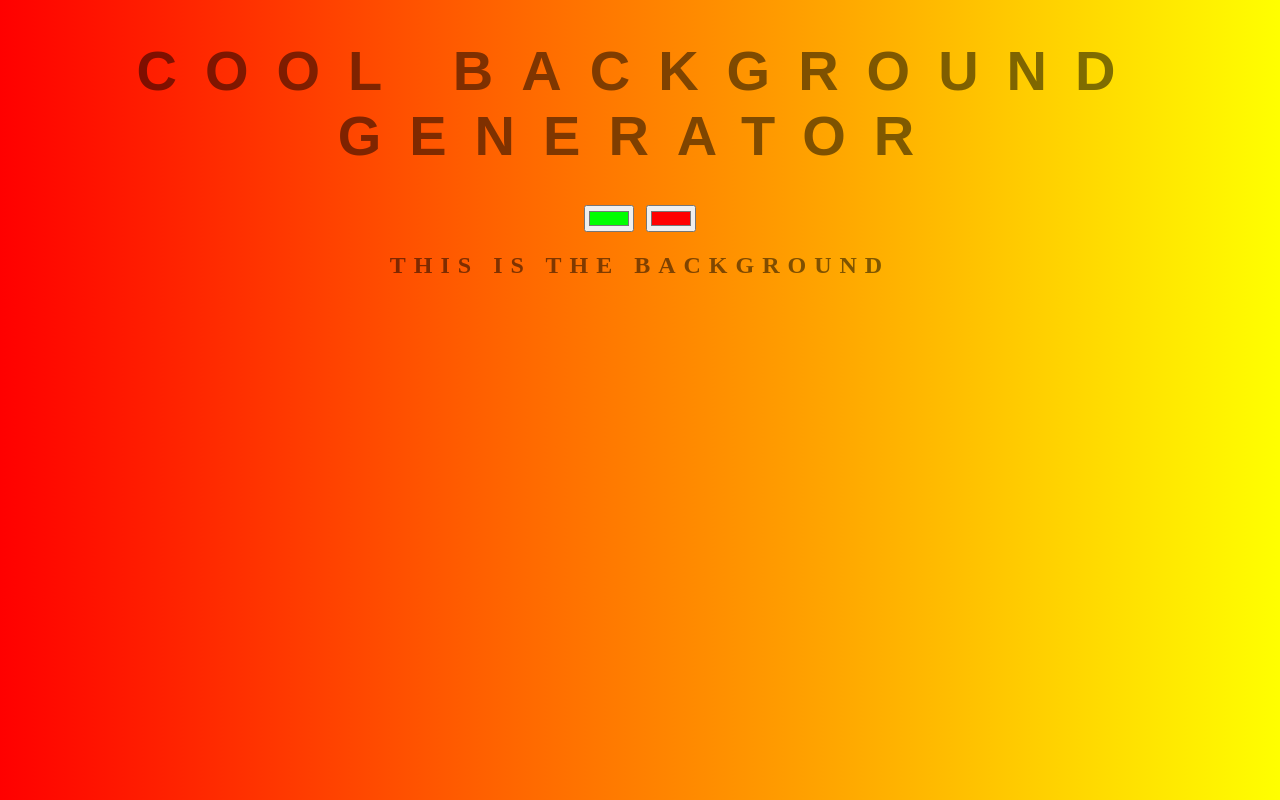
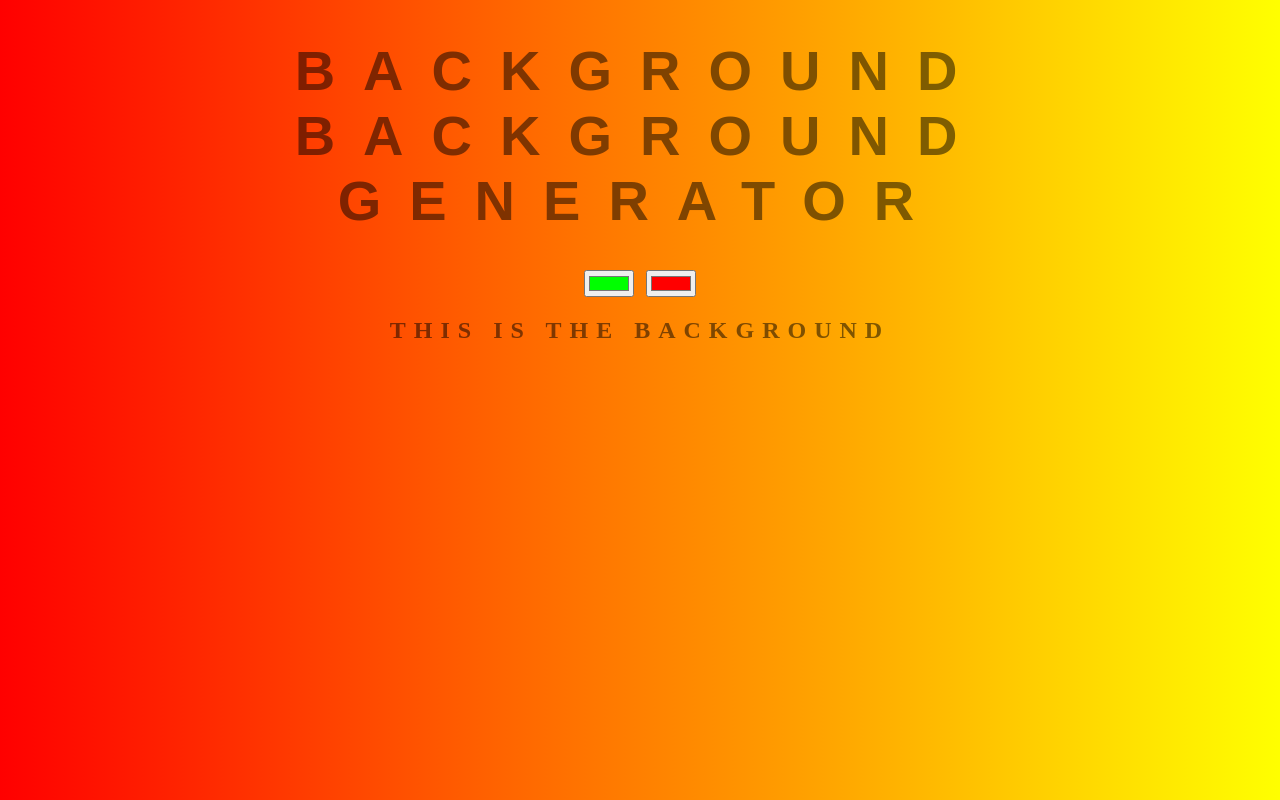
Before and after one commit to arsolorzanos/backgroundGenerator, a website: page index.html in a window 1280 px wide. Drawn offline with Linux system fonts and the light colour scheme.

Commit message:
reverting title

```diff
--- a/index.html
+++ b/index.html
@@ -5,7 +5,7 @@
 	<link rel="stylesheet" type="text/css" href="style.css">
 </head>
 <body id="gradient">
-	<h1> Cool Background Generator</h1>
+	<h1> BackGround Background Generator</h1>
 	<input class="color1" type="color" name="color1" value="#00ff00">
 	<input class="color2" type="color" name="color2" value="#ff0000">
 	<h2>This is the background</h2>
```
